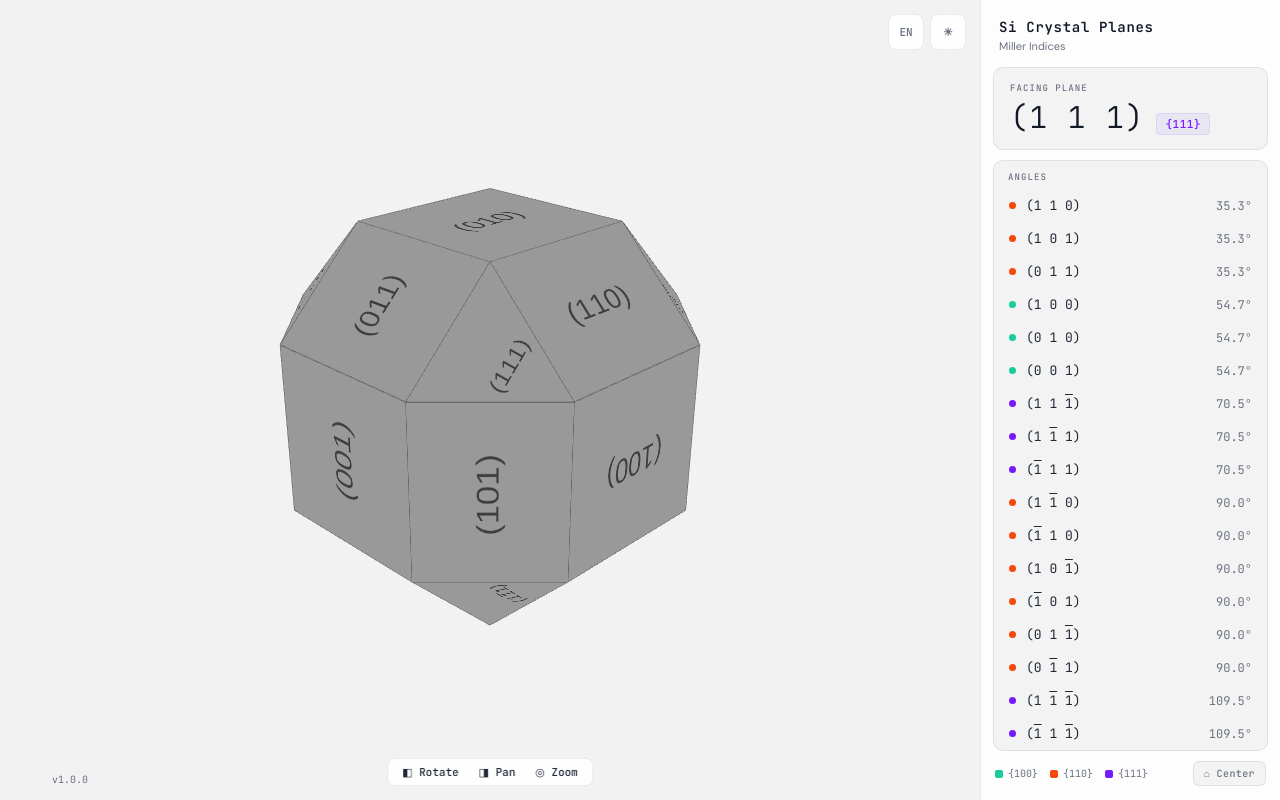
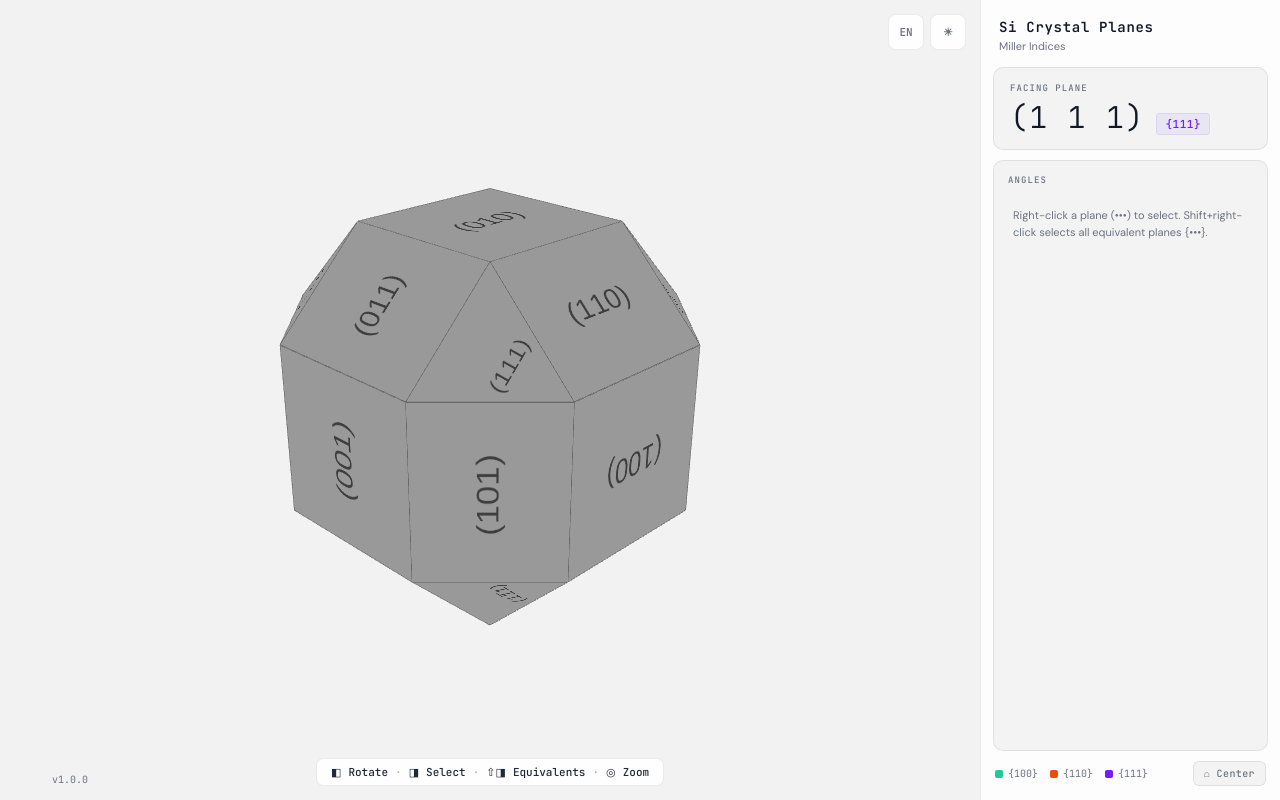
Before and after one commit to victor-hucklenbroich/si-cube, a plain HTML site: page index.html in a window 1280 px wide. Drawn offline with nearby package versions, Linux system fonts and the light colour scheme; animation ran at ten frames a second.

Commit message:
Make planes clickable to check angles between specific planes

```diff
--- a/css/style.css
+++ b/css/style.css
@@ -160,7 +160,39 @@ canvas { display: block; }
   overflow: hidden;
   min-height: 0;
 }
-#angle-table .hud-label { padding: 0 14px; margin-bottom: 6px; }
+
+.angle-header {
+  display: flex;
+  align-items: center;
+  justify-content: space-between;
+  padding: 0 14px;
+  margin-bottom: 6px;
+}
+.angle-header .hud-label { margin-bottom: 0; }
+
+#clear-btn {
+  font-family: var(--mono);
+  font-size: 13px;
+  line-height: 1;
+  color: var(--text-dim);
+  background: transparent;
+  border: 1px solid var(--surface-border);
+  border-radius: 4px;
+  width: 18px;
+  height: 18px;
+  padding: 0;
+  cursor: pointer;
+  display: flex;
+  align-items: center;
+  justify-content: center;
+  visibility: hidden;
+  transition: color 0.12s, background 0.12s, border-color 0.12s;
+}
+#clear-btn:hover {
+  color: var(--text-bright);
+  background: var(--surface-hover);
+  border-color: var(--text-dim);
+}
 
 #angle-list {
   flex: 1;
@@ -168,6 +200,13 @@ canvas { display: block; }
   padding: 0 5px;
   scrollbar-width: thin;
   scrollbar-color: rgba(128,128,128,0.2) transparent;
+}
+
+.hint-msg {
+  padding: 12px 14px;
+  font-size: 11px;
+  line-height: 1.5;
+  color: var(--text-dim);
 }
 
 .angle-row {
@@ -197,7 +236,6 @@ canvas { display: block; }
 .angle-row .deg { color: var(--text-dim); font-size: 12px; text-align: right; min-width: 52px; transition: color 0.12s; }
 .angle-row:hover .deg { color: var(--text-bright); }
 
-/* ── Footer: legend + reset ── */
 #panel-footer {
   padding: 10px 14px 14px;
   display: flex;
@@ -247,8 +285,13 @@ canvas { display: block; }
   padding: 6px 14px;
   border-radius: 7px;
   pointer-events: none;
+  display: flex;
+  align-items: center;
+  gap: 5px;
 }
-#controls-hint span { color: var(--text); font-weight: 500; }
+#controls-hint .ctrl-icon { color: var(--text); font-weight: 500; }
+#controls-hint [data-i18n] { color: var(--text); font-weight: 500; margin-left: 2px; }
+#controls-hint .sep { color: var(--text-dim); opacity: 0.6; font-weight: 400; margin: 0 2px; }
 
 #version-text {
   position: fixed;
--- a/index.html
+++ b/index.html
@@ -31,7 +31,7 @@
     </div>
 
     <div id="current-face">
-      <div class="hud-label" data-i18n="facing"></div>
+      <div class="hud-label" id="face-label" data-i18n="facing"></div>
       <div style="display:flex;align-items:baseline;gap:12px;">
         <div id="facing-index" class="miller-big">(1 0 0)</div>
         <div id="facing-family" class="family-tag family-100">{100}</div>
@@ -39,7 +39,10 @@
     </div>
 
     <div id="angle-table">
-      <div class="hud-label" data-i18n="angles"></div>
+      <div class="angle-header">
+        <span class="hud-label" data-i18n="angles"></span>
+        <button id="clear-btn" onclick="clearSelection()" title="Clear (Esc)" aria-label="Clear selection">×</button>
+      </div>
       <div id="angle-list"></div>
     </div>
 
@@ -54,14 +57,13 @@
   </div>
 
   <div id="controls-hint">
-    <span>◧</span>
-    <span data-i18n="rotate"></span>
-    &nbsp;
-    <span>◨</span>
-    <span data-i18n="pan"></span>
-    &nbsp;
-    <span>◎</span>
-    <span data-i18n="zoom"></span>
+    <span class="ctrl-icon">◧</span><span data-i18n="rotate"></span>
+    <span class="sep">·</span>
+    <span class="ctrl-icon">◨</span><span data-i18n="select"></span>
+    <span class="sep">·</span>
+    <span class="ctrl-icon">⇧◨</span><span data-i18n="family"></span>
+    <span class="sep">·</span>
+    <span class="ctrl-icon">◎</span><span data-i18n="zoom"></span>
   </div>
 
   <script type="module" src="js/app.js"></script>
--- a/js/app.js
+++ b/js/app.js
@@ -15,9 +15,13 @@ const translations = {
         facing: "BETRACHTETE EBENE",
         angles: "WINKEL",
         rotate: "Drehen",
-        pan: "Bewegen",
+        reference: "Referenzebene",
+        select: "Auswählen",
+        family: "Äquivalente",
         zoom: "Zoom",
         center: "⌂ Zentrieren",
+        hint_empty: "Rechtsklick auf eine Ebene (•••) um diese auszuwählen. Shift+Rechtsklick wählt alle äquialenten Ebenen {•••} aus.",
+        hint_single: "Wähle eine weitere Ebene, um dessen Winkel zu vergleichen.",
     },
     en: {
         page: "Silicon Cube",
@@ -26,9 +30,13 @@ const translations = {
         facing: "FACING PLANE",
         angles: "ANGLES",
         rotate: "Rotate",
-        pan: "Pan",
+        reference: "Reference Plane",
+        select: "Select",
+        family: "Equivalents",
         zoom: "Zoom",
         center: "⌂ Center",
+        hint_empty: "Right-click a plane (•••) to select. Shift+right-click selects all equivalent planes {•••}.",
+        hint_single: "Select another plane to compare their angles.",
     },
 };
 
@@ -49,15 +57,27 @@ const THEME_COLORS = {
     }
 };
 
+const PLANE_COLORS = {
+    dark:  { '100': '#41ccb4', '110': '#f59e0b', '111': '#a78bfa' },
+    light: { '100': '#19cc9c', '110': '#f5490b', '111': '#761aff' },
+};
+
 const DEFAULT_CAM = {x: 3.8, y: 2.5, z: 3.8};
 
 let scene, camera, renderer, controls;
 let facesData = [];
-let currentFaceIdx = -1;
+let currentRefIdx = -1;
+let currentRefMode = null;
 let animTarget = null;
 let faceMeshes = [];
 let edgeLines = null;
 let cubeData = null;
+
+// Selection state
+const selectedFaces = new Set();
+const raycaster = new THREE.Raycaster();
+const mouseNDC = new THREE.Vector2();
+let rmbDownPos = null;
 
 
 async function init() {
@@ -91,17 +111,28 @@ async function init() {
     controls.minDistance = 6;
     controls.maxDistance = 25;
     controls.target.set(0, 0, 0);
+    controls.enablePan = false;
+    controls.mouseButtons = {
+        LEFT: THREE.MOUSE.ROTATE,
+        MIDDLE: THREE.MOUSE.DOLLY,
+        RIGHT: null,
+    };
 
     // Lighting
     scene.add(new THREE.AmbientLight(0xffffff, 1.0));
 
     // Build
     buildCube(cubeData);
+    updateReferenceFace();
+    updateAngleList();
 
     // Events
     window.addEventListener('resize', onResize);
-    renderer.domElement.addEventListener('pointerdown', () => {
-        if (animTarget) { animTarget = null; controls.enableDamping = true; }
+    renderer.domElement.addEventListener('pointerdown', onPointerDown);
+    renderer.domElement.addEventListener('pointerup', onPointerUp);
+    renderer.domElement.addEventListener('contextmenu', (e) => e.preventDefault());
+    window.addEventListener('keydown', (e) => {
+        if (e.key === 'Escape' && selectedFaces.size > 0) clearSelection();
     });
 
     animate();
@@ -151,8 +182,13 @@ function applyLanguage(lang) {
     const btn = document.getElementById('btn-lang');
     if (btn) btn.textContent = lang === 'de' ? 'DE' : 'EN';
 
-    // Force HUD re-render
-    currentFaceIdx = -1;
+    // Force HUD re-render so reference-mode label gets correct translation
+    currentRefIdx = -1;
+    currentRefMode = null;
+    if (facesData.length) {
+        updateReferenceFace();
+        updateAngleList();
+    }
 }
 
 window.switchLanguage = function () {
@@ -160,7 +196,7 @@ window.switchLanguage = function () {
 };
 
 // Miller index labels
-function createFaceTexture(label, family, isTriangle) {
+function createFaceTexture(label, family, isTriangle, isSelected) {
     const size = 256;
     const canvas = document.createElement('canvas');
     canvas.width = size;
@@ -169,7 +205,7 @@ function createFaceTexture(label, family, isTriangle) {
 
     const tc = THEME_COLORS[settings.theme];
 
-    ctx.fillStyle = tc["faceColor"];
+    ctx.fillStyle = isSelected ? PLANE_COLORS[settings.theme][family] : tc.faceColor;
     ctx.fillRect(0, 0, size, size);
 
     // Text
@@ -177,8 +213,10 @@ function createFaceTexture(label, family, isTriangle) {
     ctx.font = `300 ${fontSize}px 'Helvetica Neue', 'Arial', sans-serif`;
     ctx.textAlign = 'center';
     ctx.textBaseline = 'middle';
-    ctx.globalAlpha = tc.faceTextAlpha;
-    ctx.fillStyle = tc["textColor"];
+
+    const textColor = isSelected ? '#ffffff' : tc.textColor;
+    ctx.globalAlpha = isSelected ? 1.0 : tc.faceTextAlpha;
+    ctx.fillStyle = textColor;
 
     const cx = size / 2, cy = size / 2;
     const parts = label.map((v) => ({val: Math.abs(v), neg: v < 0}));
@@ -194,8 +232,8 @@ function createFaceTexture(label, family, isTriangle) {
         ctx.fillText(String(p.val), x, cy);
         if (p.neg) {
             const w = ctx.measureText(String(p.val)).width / 2;
-            ctx.strokeStyle = tc["textColor"]; // negation line
-            ctx.lineWidth = 2.8;
+            ctx.strokeStyle = textColor;
+            ctx.lineWidth = 2.65;
             ctx.beginPath();
             ctx.moveTo(x - w, cy - fontSize * 0.52);
             ctx.lineTo(x + w, cy - fontSize * 0.52);
@@ -211,10 +249,11 @@ function createFaceTexture(label, family, isTriangle) {
 }
 
 function rebuildFaceTextures() {
-    faceMeshes.forEach(({mesh, label, family, isTriangle}) => {
-        if (mesh.material.map) mesh.material.map.dispose();
-        mesh.material.map = createFaceTexture(label, family, isTriangle);
-        mesh.material.needsUpdate = true;
+    faceMeshes.forEach((fm, idx) => {
+        const isSelected = selectedFaces.has(idx);
+        if (fm.mesh.material.map) fm.mesh.material.map.dispose();
+        fm.mesh.material.map = createFaceTexture(fm.label, fm.family, fm.isTriangle, isSelected);
+        fm.mesh.material.needsUpdate = true;
     });
 }
 
@@ -290,7 +329,7 @@ function buildCube(cube) {
         geom.setAttribute('normal', new THREE.Float32BufferAttribute(nrm, 3));
         geom.setAttribute('uv', new THREE.Float32BufferAttribute(uv, 2));
 
-        const texture = createFaceTexture(face.label, face.family, isTriangle);
+        const texture = createFaceTexture(face.label, face.family, isTriangle, false);
         const mesh = new THREE.Mesh(geom, new THREE.MeshPhongMaterial({
             map: texture,
             flatShading: true,
@@ -351,6 +390,74 @@ function angleBetween(n1, n2) {
     return THREE.MathUtils.radToDeg(Math.acos(THREE.MathUtils.clamp(n1.dot(n2), -1, 1)));
 }
 
+// Selection
+function onPointerDown(e) {
+    if (animTarget) { animTarget = null; controls.enableDamping = true; }
+    if (e.button === 2) rmbDownPos = { x: e.clientX, y: e.clientY };
+}
+
+function onPointerUp(e) {
+    if (e.button !== 2 || !rmbDownPos) return;
+    const dx = e.clientX - rmbDownPos.x;
+    const dy = e.clientY - rmbDownPos.y;
+    rmbDownPos = null;
+    if (dx * dx + dy * dy > 25) return;
+    handleSelectClick(e);
+}
+
+function handleSelectClick(e) {
+    const rect = renderer.domElement.getBoundingClientRect();
+    mouseNDC.x = ((e.clientX - rect.left) / rect.width) * 2 - 1;
+    mouseNDC.y = -((e.clientY - rect.top) / rect.height) * 2 + 1;
+
+    raycaster.setFromCamera(mouseNDC, camera);
+    const meshes = faceMeshes.map(f => f.mesh);
+    const hits = raycaster.intersectObjects(meshes, false);
+
+    if (hits.length === 0) {
+        if (selectedFaces.size > 0) clearSelection();
+        return;
+    }
+
+    const idx = faceMeshes.findIndex(f => f.mesh === hits[0].object);
+    if (idx < 0) return;
+
+    if (e.shiftKey) toggleFamily(idx);
+    else toggleFace(idx);
+
+    rebuildFaceTextures();
+    updateReferenceFace();
+    updateAngleList();
+}
+
+function toggleFace(idx) {
+    if (selectedFaces.has(idx)) selectedFaces.delete(idx);
+    else selectedFaces.add(idx);
+}
+
+function toggleFamily(clickedIdx) {
+    const family = facesData[clickedIdx].family;
+    const ids = facesData
+        .map((f, i) => f.family === family ? i : -1)
+        .filter(i => i >= 0);
+    const allOn = ids.every(i => selectedFaces.has(i));
+    if (allOn) {
+        ids.forEach(i => selectedFaces.delete(i));
+    } else {
+        selectedFaces.add(clickedIdx);
+        ids.forEach(i => selectedFaces.add(i));
+    }
+}
+
+function clearSelection() {
+    selectedFaces.clear();
+    rebuildFaceTextures();
+    updateReferenceFace();
+    updateAngleList();
+}
+
+window.clearSelection = clearSelection;
+
 window.navigateToFace = function (faceIdx) {
     const face = facesData[faceIdx];
     const radius = camera.position.length();
@@ -375,38 +482,66 @@ window.resetCamera = function () {
     controls.enableDamping = false;
 };
 
-function updateHUD() {
-    const faceIdx = findFacingPlane();
-    if (faceIdx === currentFaceIdx) return;
-    currentFaceIdx = faceIdx;
+function updateReferenceFace() {
+    let mode, idx;
+    if (selectedFaces.size > 0) {
+        mode = 'selected';
+        idx = selectedFaces.values().next().value;
+    } else {
+        mode = 'facing';
+        idx = findFacingPlane();
+    }
 
-    const face = facesData[faceIdx];
+    if (idx === currentRefIdx && mode === currentRefMode) return;
+    currentRefIdx = idx;
+    currentRefMode = mode;
+
+    const face = facesData[idx];
     document.getElementById('facing-index').innerHTML = formatMillerIndexHTML(face.label);
     const familyEl = document.getElementById('facing-family');
     familyEl.textContent = '{' + face.family + '}';
     familyEl.className = 'family-tag family-' + face.family;
+    document.getElementById('face-label').textContent =
+        translations[settings.lang][mode === 'selected' ? 'reference' : 'facing'];
+}
 
-    const seen = new Set();
-    const entries = [];
-    facesData.forEach((other, i) => {
-        if (i === faceIdx) return;
-        const key = other.label.join(',');
-        if (seen.has(key)) return;
-        seen.add(key);
-        entries.push({
-            label: other.label, family: other.family,
-            angle: angleBetween(face.normal, other.normal), idx: i,
-        });
-    });
-    entries.sort((a, b) => a.angle - b.angle);
+function updateAngleList() {
+    const listEl = document.getElementById('angle-list');
+    const clearBtn = document.getElementById('clear-btn');
+    const t = translations[settings.lang];
 
-    document.getElementById('angle-list').innerHTML = entries.map((e) => `
-    <div class="angle-row" onclick="navigateToFace(${e.idx})">
-      <span class="dot dot-${e.family}"></span>
-      <span class="idx">${formatMillerIndexHTML(e.label)}</span>
-      <span class="deg">${e.angle.toFixed(1)}°</span>
-    </div>
-  `).join('');
+    const selected = Array.from(selectedFaces);
+
+    if (clearBtn) clearBtn.style.visibility = selected.length > 0 ? 'visible' : 'hidden';
+
+    if (selected.length === 0) {
+        listEl.innerHTML = `<div class="hint-msg">${t.hint_empty}</div>`;
+        return;
+    }
+
+    if (selected.length === 1) {
+        listEl.innerHTML = `<div class="hint-msg">${t.hint_single}</div>`;
+        return;
+    }
+
+    // Angles from the reference plane (first selected)
+    const refIdx = selected[0];
+    const ref = facesData[refIdx];
+
+    const others = selected.slice(1).map(i => ({
+        idx: i,
+        face: facesData[i],
+        angle: angleBetween(ref.normal, facesData[i].normal),
+    }));
+    others.sort((a, b) => a.angle - b.angle);
+
+    listEl.innerHTML = others.map(o => `
+        <div class="angle-row" onclick="navigateToFace(${o.idx})">
+            <span class="dot dot-${o.face.family}"></span>
+            <span class="idx">${formatMillerIndexHTML(o.face.label)}</span>
+            <span class="deg">${o.angle.toFixed(1)}°</span>
+        </div>
+    `).join('');
 }
 
 function onResize() {
@@ -435,7 +570,7 @@ function animate() {
         controls.update();
     }
 
-    updateHUD();
+    updateReferenceFace();
     renderer.render(scene, camera);
 }
 
```
